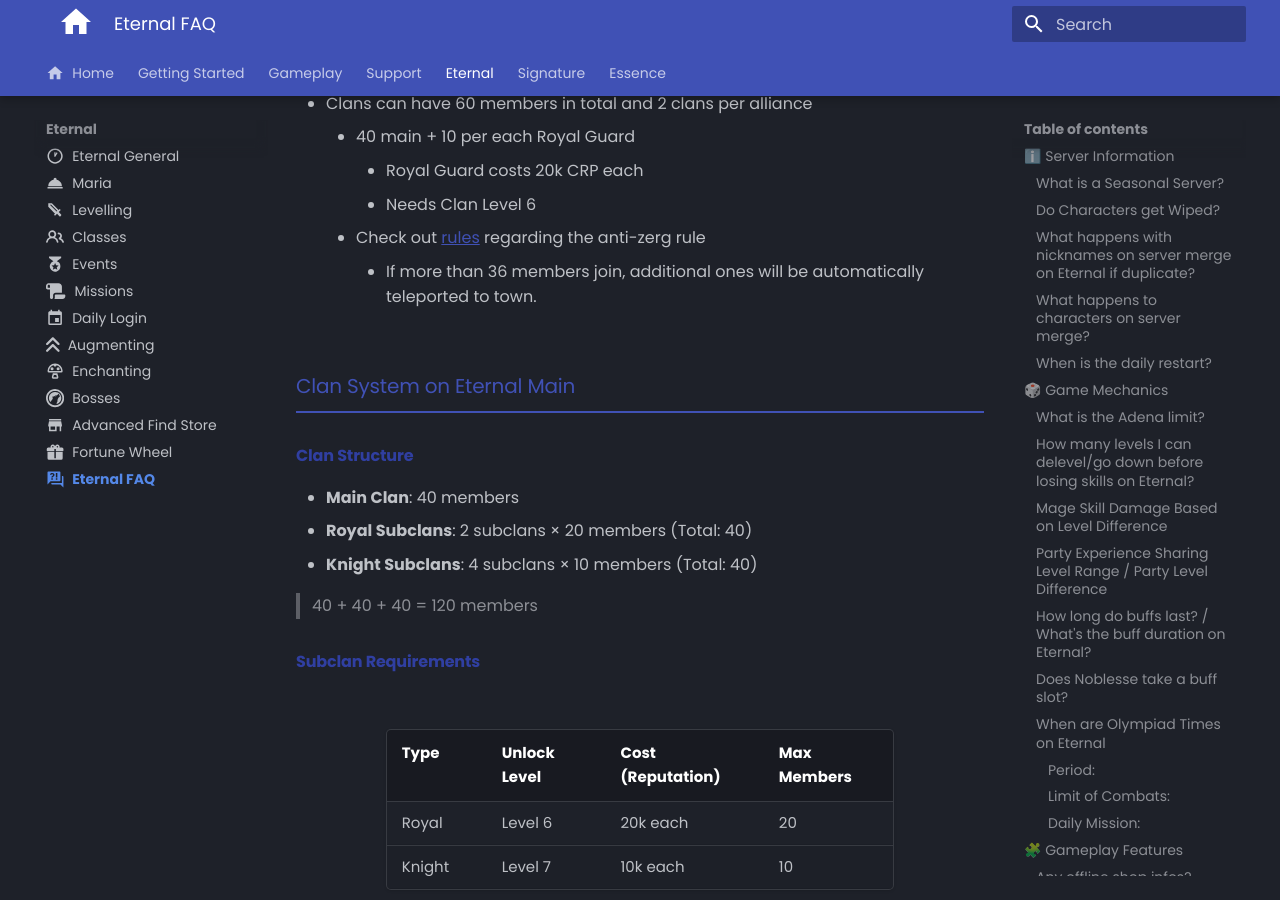
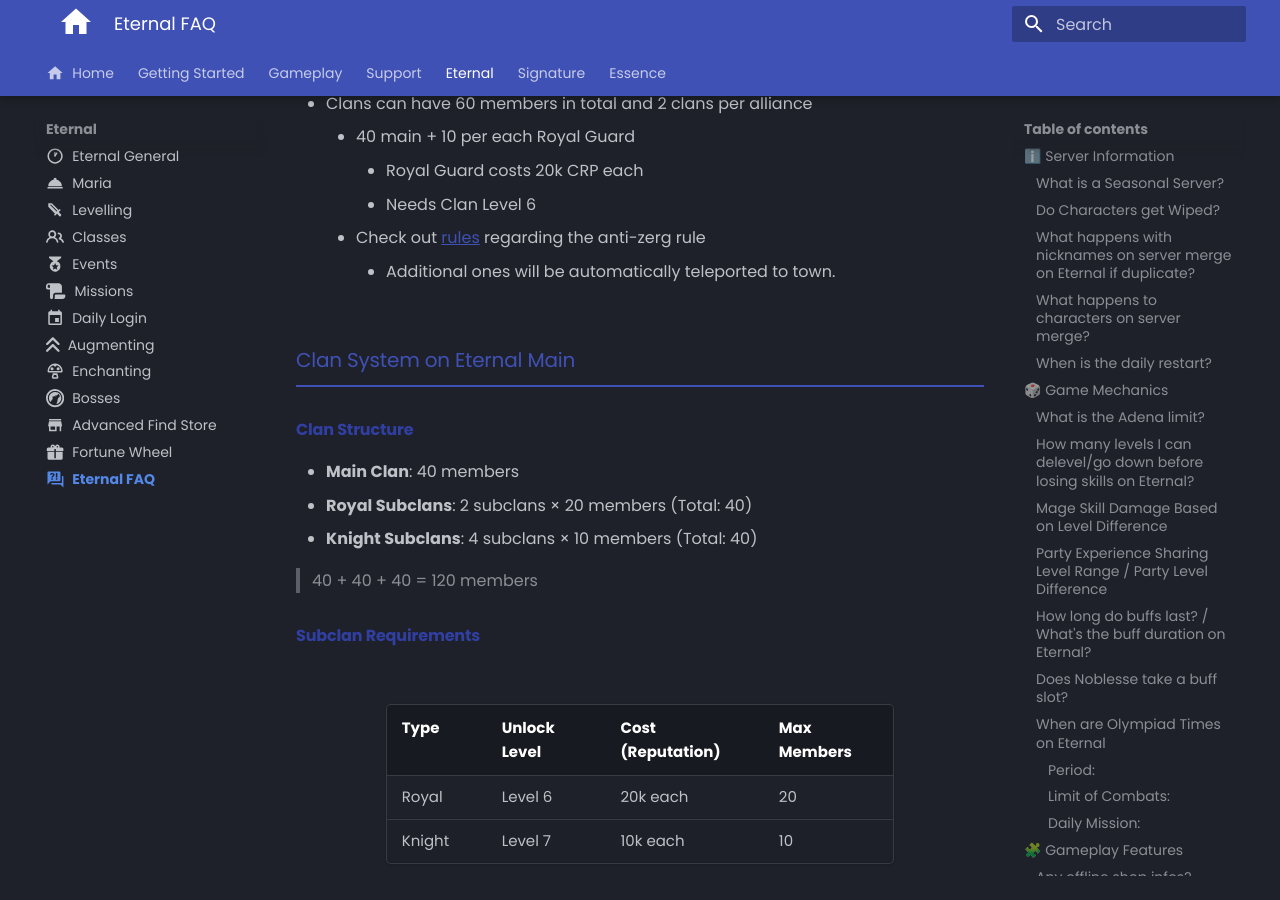
Before and after one commit to tab1-web/faq, an MkDocs documentation site: the page built from docs/eternal/faq.md, in a window 1280 px wide and 900 px high, scrolled down 4057 px. Built offline with MkDocs 1.6.1 and Material for MkDocs 9.7.7, drawn with Linux system fonts in a browser that asks for light colours; some web fonts are replaced; comment, search, counter and statistics services are not loaded.

Commit message:
editing clan system season

```diff
--- a/docs/eternal/faq.md
+++ b/docs/eternal/faq.md
@@ -118,7 +118,7 @@ h2 {
         - Royal Guard costs 20k CRP each
         - Needs Clan Level 6
     - Check out [rules](/faq/support/rules) regarding the anti-zerg rule
-        - If more than 36 members join, additional ones will be automatically teleported to town.
+        - Additional ones will be automatically teleported to town.
 
 ### Clan System on Eternal Main
 #### **Clan Structure**
```
